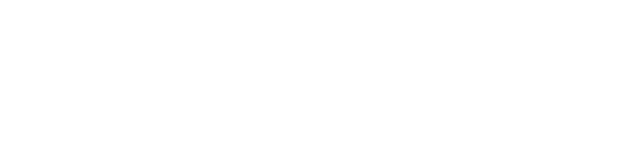
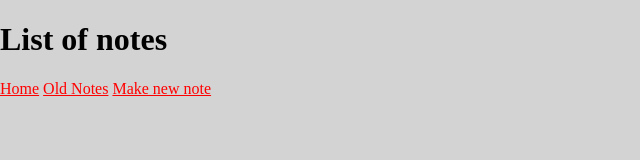
Before and after one commit to TrueVikingz/NSNote, a plain HTML site: page NSNote/List.HTML in a window 1280 px wide. Shown: the whole page, without its empty margins (0-640 px from the left). Drawn offline with Linux system fonts and the light colour scheme.

Commit message:
Simple Nav
Added simple Navigation

```diff
--- a/NSNote/CSS/CSS.css
+++ b/NSNote/CSS/CSS.css
@@ -1,3 +1,16 @@
 body{
-    background-color: aqua;
+    background-color: lightgrey;
+    margin: auto;
 }
+
+a:link{
+    color: red;
+}
+
+a:visited{
+    color: blue;
+}
+
+a:hover{
+    color: black
+}
--- a/NSNote/List.HTML
+++ b/NSNote/List.HTML
@@ -3,9 +3,17 @@
 <head>
     <meta charset="UTF-8">
     <meta name="viewport" content="width=device-width, initial-scale=1.0">
-    <title>Document</title>
+    <link rel="stylesheet" href="CSS/CSS.css">
+    <title>List</title>
 </head>
 <body>
-
+    <Div>
+        <H1>List of notes</H1>
+    </Div>
+    <div class="NavBar">
+        <a href="Main.HTML">Home</a>
+        <a href="List.HTML">Old Notes</a>
+        <a href="NewNote.HTML">Make new note</a>
+    </div>
 </body>
 </html>
```
Also changed, not shown: NSNote/Main.HTML (+8 -1 lines), NSNote/NewNote.HTML (+10 -2 lines).
